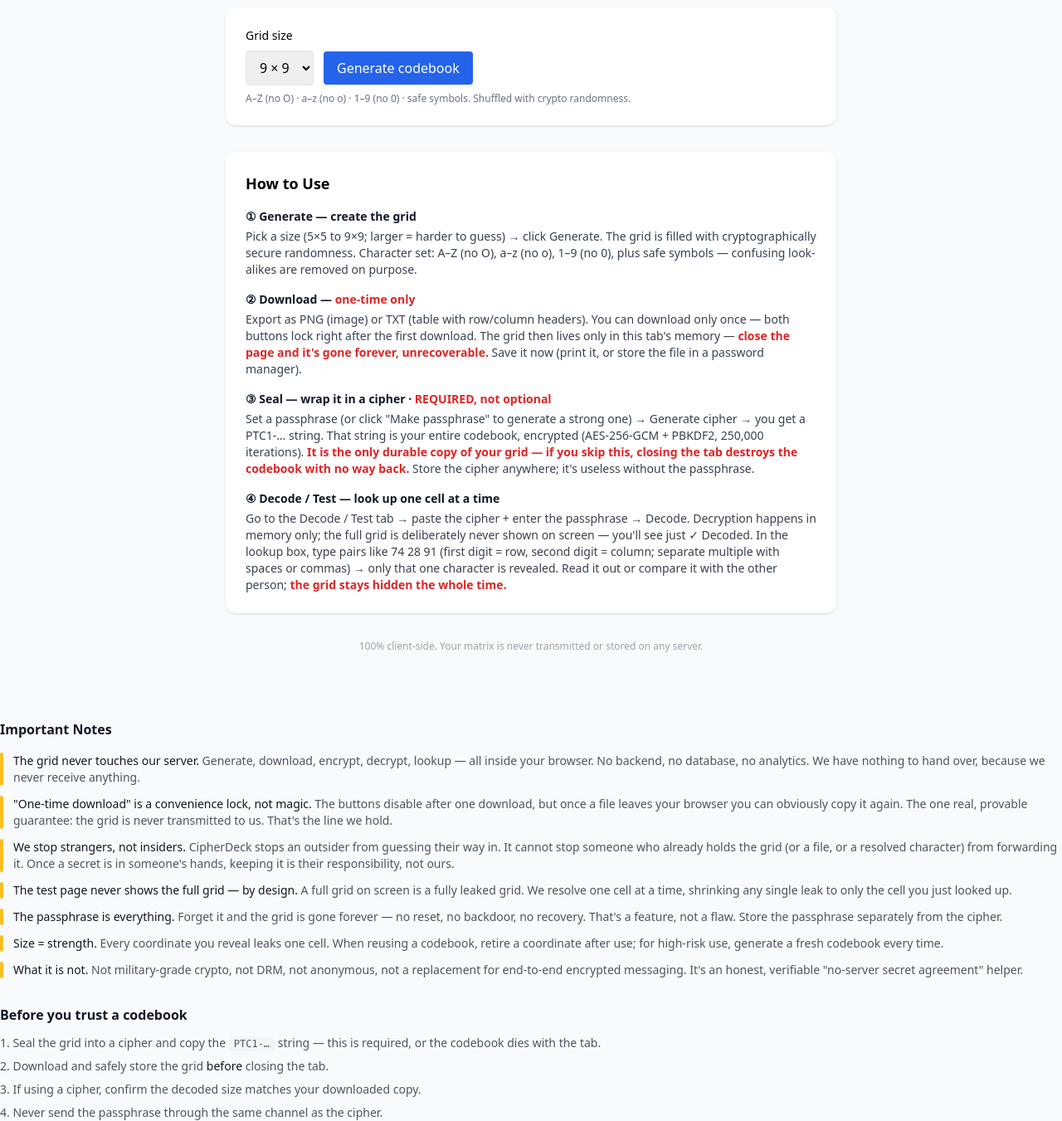
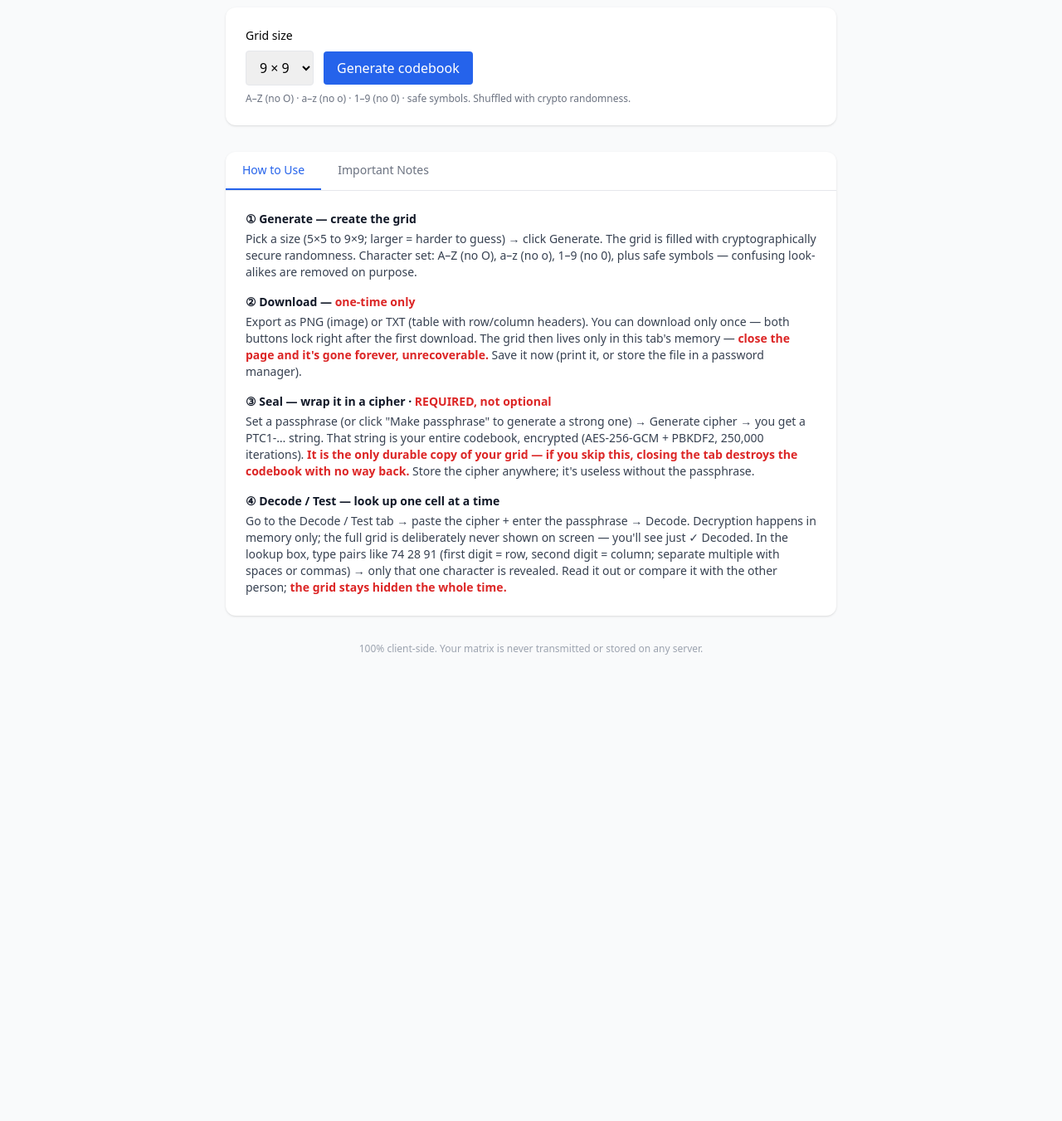
Before and after one commit to songke78772-oss/toolnest-v3, a Node server app: page /cipherdeck in a window 1280 px wide. Shown: the part 207-1558 px from the top of the page at 83% size. After the commit the page ends 996 px from the top, so only its background shows below. Run offline with Node 20, Linux system fonts and the light colour scheme; some libraries are stand-ins or nearby versions.

Commit message:
Refactor usage instructions and add info tabs

```diff
--- a/views/cipherdeck.ejs
+++ b/views/cipherdeck.ejs
@@ -44,7 +44,8 @@
           <span id="lockTag" class="text-amber-600 text-sm hidden">🔒 Downloaded · locked</span>
         </div>
         <div id="grid" class="inline-grid gap-1 mb-4 p-3 bg-gray-900 rounded-lg"></div>
-        <p class="text-sm text-red-600 font-bold mb-3 animate-pulse">⚠️ Save it now. Once downloaded, it cannot be downloaded again in this session.</p>        <div class="flex gap-2">
+        <p class="text-sm text-red-600 font-bold mb-3 animate-pulse">⚠️ Save it now. Once downloaded, it cannot be downloaded again in this session.</p>
+        <div class="flex gap-2">
           <button id="dlPng" class="bg-green-600 text-white px-4 py-2 rounded hover:bg-green-700">Download PNG</button>
           <button id="dlTxt" class="bg-green-600 text-white px-4 py-2 rounded hover:bg-green-700">Download TXT</button>
         </div>
@@ -92,9 +93,15 @@
       </div>
     </div>
 
+    <!-- Tabs: How to Use / Important Notes -->
+    <div class="bg-white rounded-xl shadow mt-8">
+      <div class="flex border-b">
+        <button id="infoTabUse" class="px-5 py-3 text-sm font-medium border-b-2 border-blue-600 text-blue-600">How to Use</button>
+        <button id="infoTabNotes" class="px-5 py-3 text-sm font-medium border-b-2 border-transparent text-gray-500 hover:text-gray-700">Important Notes</button>
+      </div>
+
       <!-- How to Use -->
-    <div class="bg-white rounded-xl shadow p-6 mt-8">
-      <h2 class="text-lg font-bold mb-4">How to Use</h2>
+      <div id="infoPanelUse" class="p-6">
         <div class="space-y-4 text-sm text-gray-700">
           <div>
             <p class="font-semibold text-gray-900">① Generate — create the grid</p>
@@ -115,44 +122,40 @@
         </div>
       </div>
 
-    <p class="text-xs text-gray-400 text-center mt-8">100% client-side. Your matrix is never transmitted or stored on any server.</p>
-  </div>
-
       <!-- Important Notes -->
-<div class="mt-10">
-  <h2 class="text-base font-semibold text-gray-900 mb-4">Important Notes</h2>
-  <div class="space-y-3">
-    <div class="flex gap-3 text-sm">
+      <div id="infoPanelNotes" class="p-6 hidden">
+        <div class="space-y-3 text-sm">
+          <div class="flex gap-3">
             <div class="w-1 bg-amber-400 rounded-full shrink-0"></div>
             <p class="text-gray-600"><span class="font-medium text-gray-900">The grid never touches our server.</span> Generate, download, encrypt, decrypt, lookup — all inside your browser. No backend, no database, no analytics. We have nothing to hand over, because we never receive anything.</p>
           </div>
-    <div class="flex gap-3 text-sm">
+          <div class="flex gap-3">
             <div class="w-1 bg-amber-400 rounded-full shrink-0"></div>
             <p class="text-gray-600"><span class="font-medium text-gray-900">"One-time download" is a convenience lock, not magic.</span> The buttons disable after one download, but once a file leaves your browser you can obviously copy it again. The one real, provable guarantee: the grid is never transmitted to us. That's the line we hold.</p>
           </div>
-    <div class="flex gap-3 text-sm">
+          <div class="flex gap-3">
             <div class="w-1 bg-amber-400 rounded-full shrink-0"></div>
             <p class="text-gray-600"><span class="font-medium text-gray-900">We stop strangers, not insiders.</span> CipherDeck stops an outsider from guessing their way in. It cannot stop someone who already holds the grid (or a file, or a resolved character) from forwarding it. Once a secret is in someone's hands, keeping it is their responsibility, not ours.</p>
           </div>
-    <div class="flex gap-3 text-sm">
+          <div class="flex gap-3">
             <div class="w-1 bg-amber-400 rounded-full shrink-0"></div>
             <p class="text-gray-600"><span class="font-medium text-gray-900">The test page never shows the full grid — by design.</span> A full grid on screen is a fully leaked grid. We resolve one cell at a time, shrinking any single leak to only the cell you just looked up.</p>
           </div>
-    <div class="flex gap-3 text-sm">
+          <div class="flex gap-3">
             <div class="w-1 bg-amber-400 rounded-full shrink-0"></div>
             <p class="text-gray-600"><span class="font-medium text-gray-900">The passphrase is everything.</span> Forget it and the grid is gone forever — no reset, no backdoor, no recovery. That's a feature, not a flaw. Store the passphrase separately from the cipher.</p>
           </div>
-    <div class="flex gap-3 text-sm">
+          <div class="flex gap-3">
             <div class="w-1 bg-amber-400 rounded-full shrink-0"></div>
             <p class="text-gray-600"><span class="font-medium text-gray-900">Size = strength.</span> Every coordinate you reveal leaks one cell. When reusing a codebook, retire a coordinate after use; for high-risk use, generate a fresh codebook every time.</p>
           </div>
-    <div class="flex gap-3 text-sm">
+          <div class="flex gap-3">
             <div class="w-1 bg-amber-400 rounded-full shrink-0"></div>
             <p class="text-gray-600"><span class="font-medium text-gray-900">What it is not.</span> Not military-grade crypto, not DRM, not anonymous, not a replacement for end-to-end encrypted messaging. It's an honest, verifiable "no-server secret agreement" helper.</p>
           </div>
         </div>
 
-  <h3 class="text-base font-semibold text-gray-900 mt-8 mb-3">Before you trust a codebook</h3>
+        <h3 class="text-sm font-semibold text-gray-900 mt-6 mb-3">Before you trust a codebook</h3>
         <ol class="list-decimal list-inside space-y-2 text-sm text-gray-600">
           <li>Seal the grid into a cipher and copy the <code class="bg-gray-100 px-1.5 py-0.5 rounded text-xs">PTC1-…</code> string — this is required, or the codebook dies with the tab.</li>
           <li>Download and safely store the grid <span class="font-medium text-gray-900">before</span> closing the tab.</li>
@@ -160,6 +163,11 @@
           <li>Never send the passphrase through the same channel as the cipher.</li>
         </ol>
       </div>
+    </div>
+
+    <p class="text-xs text-gray-400 text-center mt-8">100% client-side. Your matrix is never transmitted or stored on any server.</p>
+  </div>
+
   <canvas id="cv" class="hidden"></canvas>
 
   <script>
@@ -176,6 +184,20 @@
       document.getElementById("tabGen").className = "px-4 py-2 rounded bg-gray-200 text-gray-700";
       document.getElementById("panelDec").classList.remove("hidden");
       document.getElementById("panelGen").classList.add("hidden");
+    };
+
+    // Info tabs
+    document.getElementById("infoTabUse").onclick = () => {
+      document.getElementById("infoTabUse").className = "px-5 py-3 text-sm font-medium border-b-2 border-blue-600 text-blue-600";
+      document.getElementById("infoTabNotes").className = "px-5 py-3 text-sm font-medium border-b-2 border-transparent text-gray-500 hover:text-gray-700";
+      document.getElementById("infoPanelUse").classList.remove("hidden");
+      document.getElementById("infoPanelNotes").classList.add("hidden");
+    };
+    document.getElementById("infoTabNotes").onclick = () => {
+      document.getElementById("infoTabNotes").className = "px-5 py-3 text-sm font-medium border-b-2 border-blue-600 text-blue-600";
+      document.getElementById("infoTabUse").className = "px-5 py-3 text-sm font-medium border-b-2 border-transparent text-gray-500 hover:text-gray-700";
+      document.getElementById("infoPanelNotes").classList.remove("hidden");
+      document.getElementById("infoPanelUse").classList.add("hidden");
     };
 
     // Character pool
```
Lines whose indentation alone changed are shown as unchanged.
